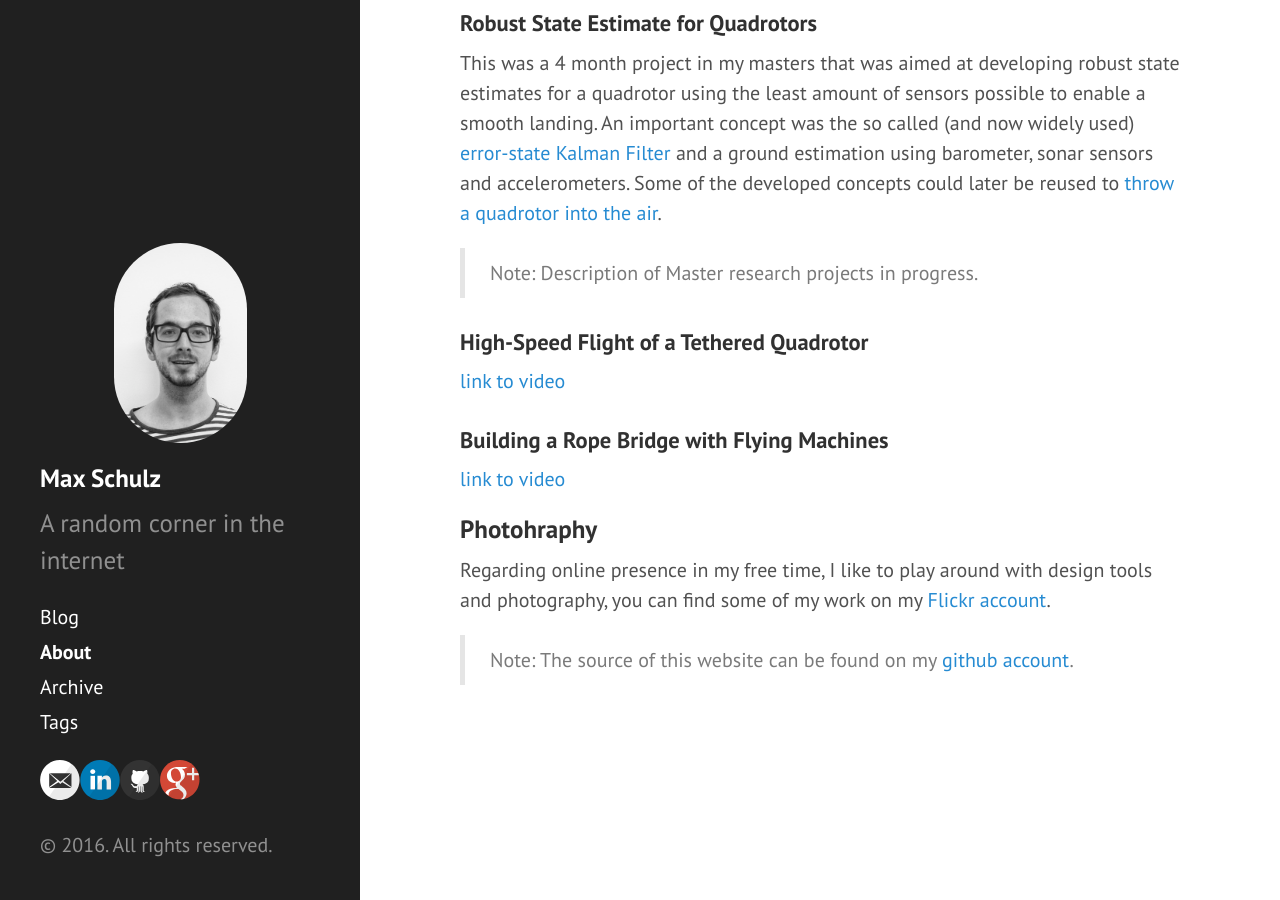
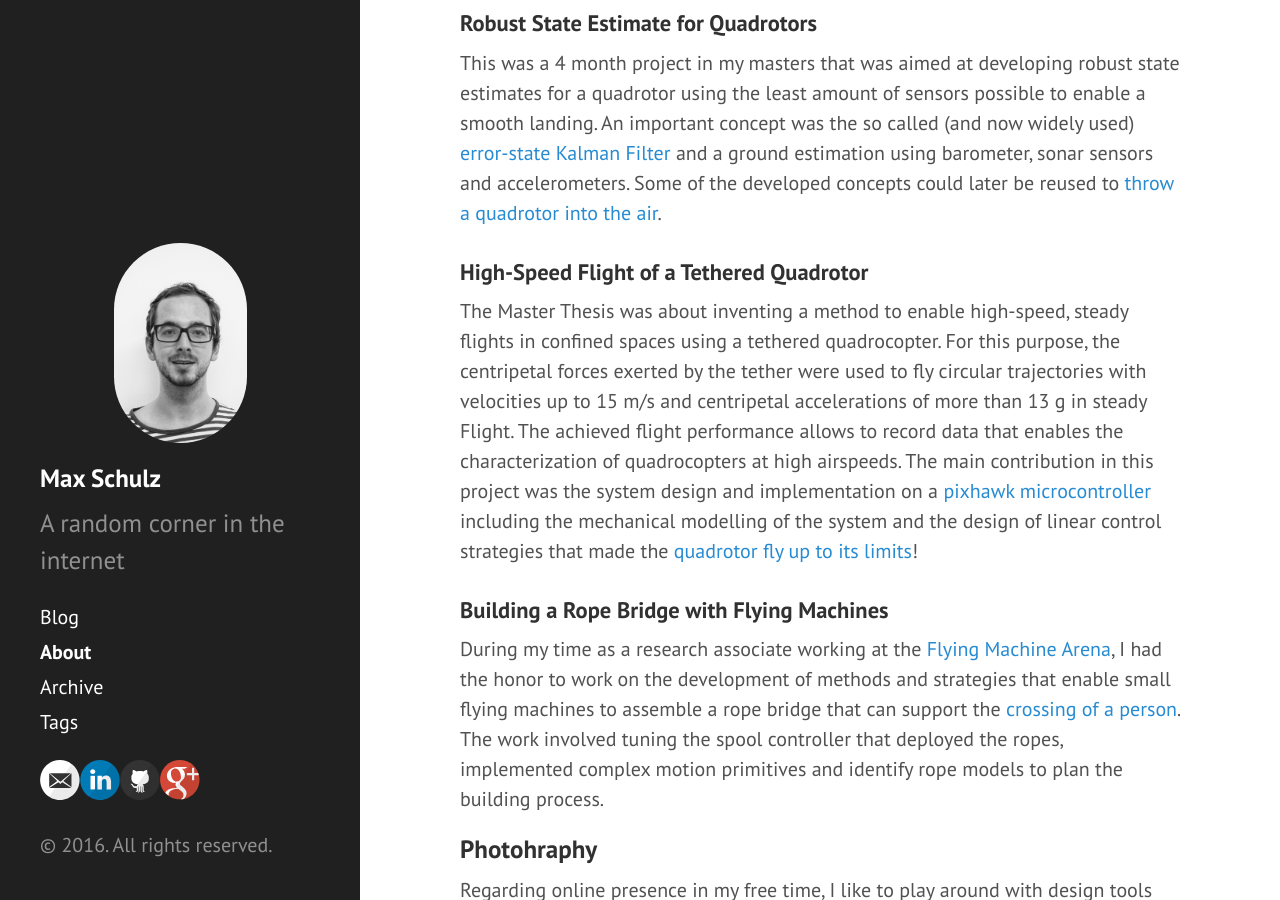
Before and after one commit to schulz-m/schulz-m.github.io, a Jekyll site: the page built from about.md, in a window 1280 px wide and 900 px high, scrolled down 752 px. Built offline with Jekyll 4.4.1, drawn with Linux system fonts in a browser that asks for light colours.

Commit message:
Update master thesis projects

```diff
--- a/about.md
+++ b/about.md
@@ -19,15 +19,14 @@ In my bachelors, I was a team member of [Project Pegasus](http://www.pegasus.eth
 
 This was a 4 month project in my masters that was aimed at developing robust state estimates for a quadrotor using the least amount of sensors possible to enable a smooth landing. An important concept was the so called (and now widely used) [error-state Kalman Filter](http://www.iri.upc.edu/people/jsola/JoanSola/objectes/notes/kinematics.pdf) and a ground estimation using barometer, sonar sensors and accelerometers. Some of the developed concepts could later be reused to [throw a quadrotor into the air](https://www.youtube.com/watch?v=pGU1s6Y55JI).
 
-> Note: Description of Master research projects in progress.
-
 ### High-Speed Flight of a Tethered Quadrotor
 
-[link to video](https://www.youtube.com/watch?v=iJPy1geXu4M)
+The Master Thesis was about inventing a method to enable high-speed, steady flights in confined spaces using a tethered quadrocopter. For this purpose, the centripetal forces exerted by the tether were used to fly circular trajectories with velocities up to 15 m/s and centripetal accelerations of more than 13 g in steady Flight. The achieved flight performance allows to record data that enables the characterization of quadrocopters at high airspeeds. The main contribution in this project was the system design and implementation on a [pixhawk microcontroller](https://pixhawk.org/) including the mechanical modelling of the system and the design of linear control strategies that made the [quadrotor fly up to its limits](https://www.youtube.com/watch?v=iJPy1geXu4M)!
 
 ### Building a Rope Bridge with Flying Machines
 
-[link to video](https://www.youtube.com/watch?v=CCDIuZUfETc)
+During my time as a research associate working at the [Flying Machine Arena](http://flyingmachinearena.org/), I had the honor to work on the development of methods and strategies that enable small flying machines to assemble a
+rope bridge that can support the [crossing of a person](https://www.youtube.com/watch?v=CCDIuZUfETc). The work involved tuning the spool controller that deployed the ropes, implemented complex motion primitives and identify rope models to plan the building process.
 
 ## Photohraphy
 
```
